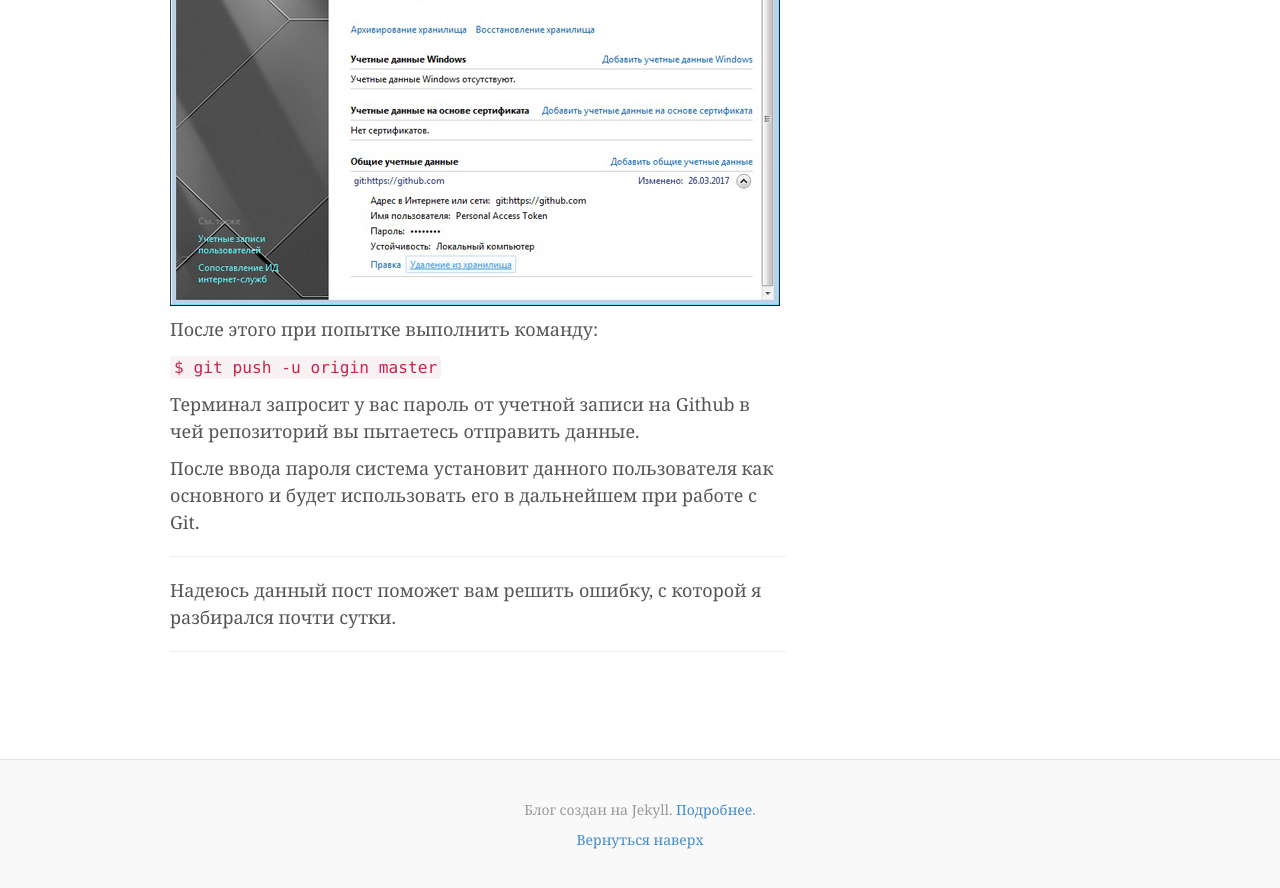
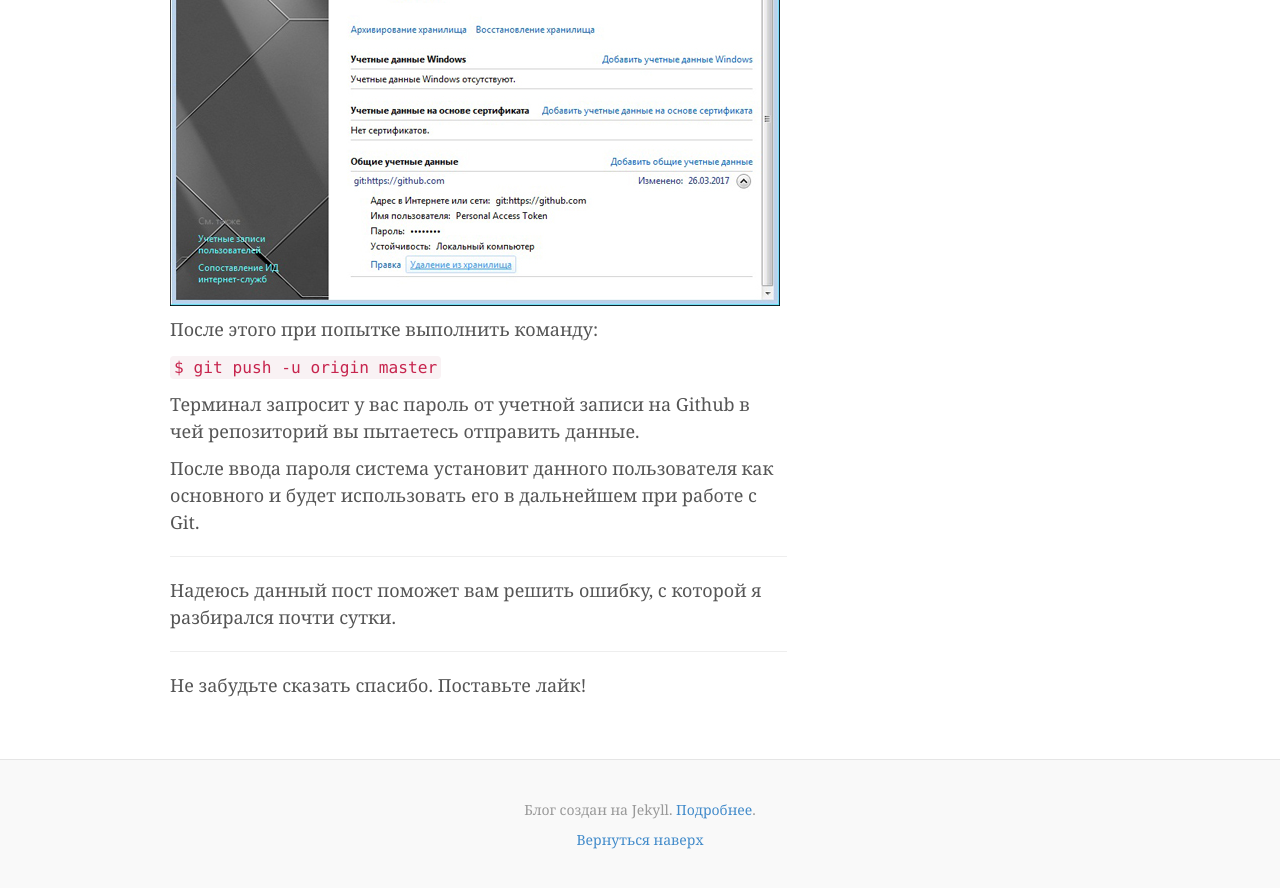
Before and after one commit to htmlblog/htmlblog.github.io, a Jekyll site: the page built from _posts/2017-03-27-permission-to-denied-to-git-error-403.md, in a window 1280 px wide and 900 px high, scrolled down 3339 px. Shown: the top 888 px of the window. Built offline with Jekyll 4.4.1, drawn with Linux system fonts in a browser that asks for light colours; comment, search, counter and statistics services are not loaded.

Commit message:
Update post.html

```diff
--- a/_layouts/post.html
+++ b/_layouts/post.html
@@ -10,6 +10,7 @@
     	<!--div id="disqus_thread"></div-->
 
 	<div class="ya-share2" data-services="vkontakte,facebook,odnoklassniki,moimir,gplus,twitter,blogger,evernote,tumblr" data-counter=""></div>
+	<span> Не забудьте сказать спасибо. Поставьте лайк!</span>
 	<br>
 
 	<!-- Put this div tag to the place, where the Comments block will be -->
```
